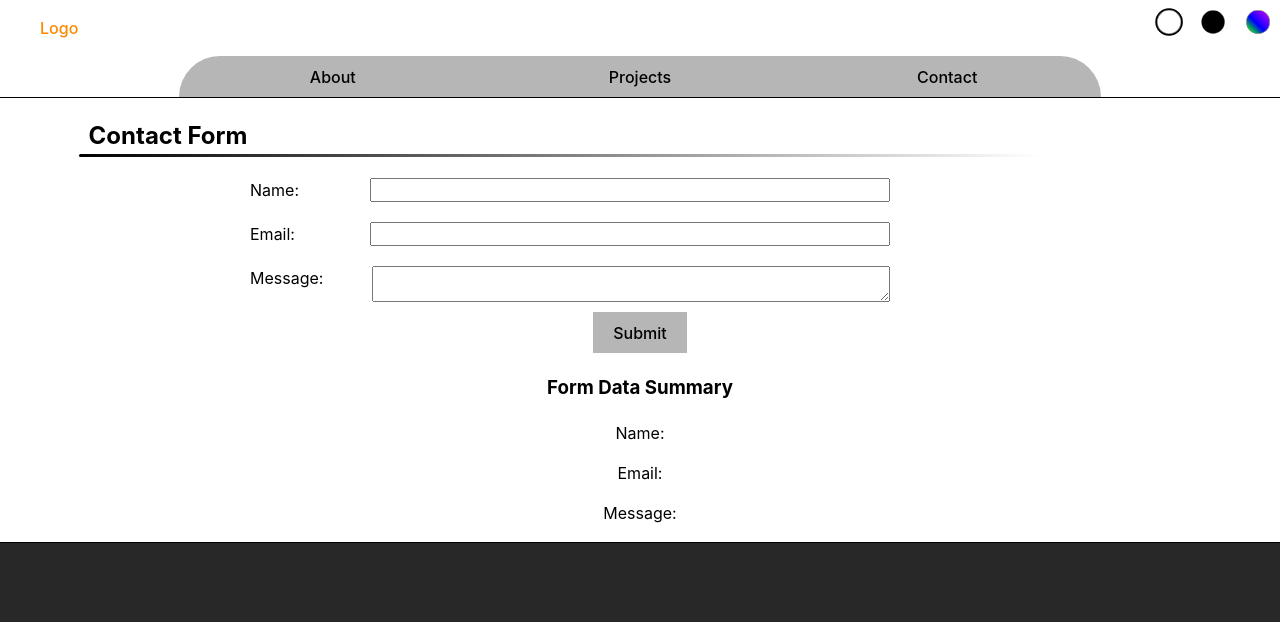
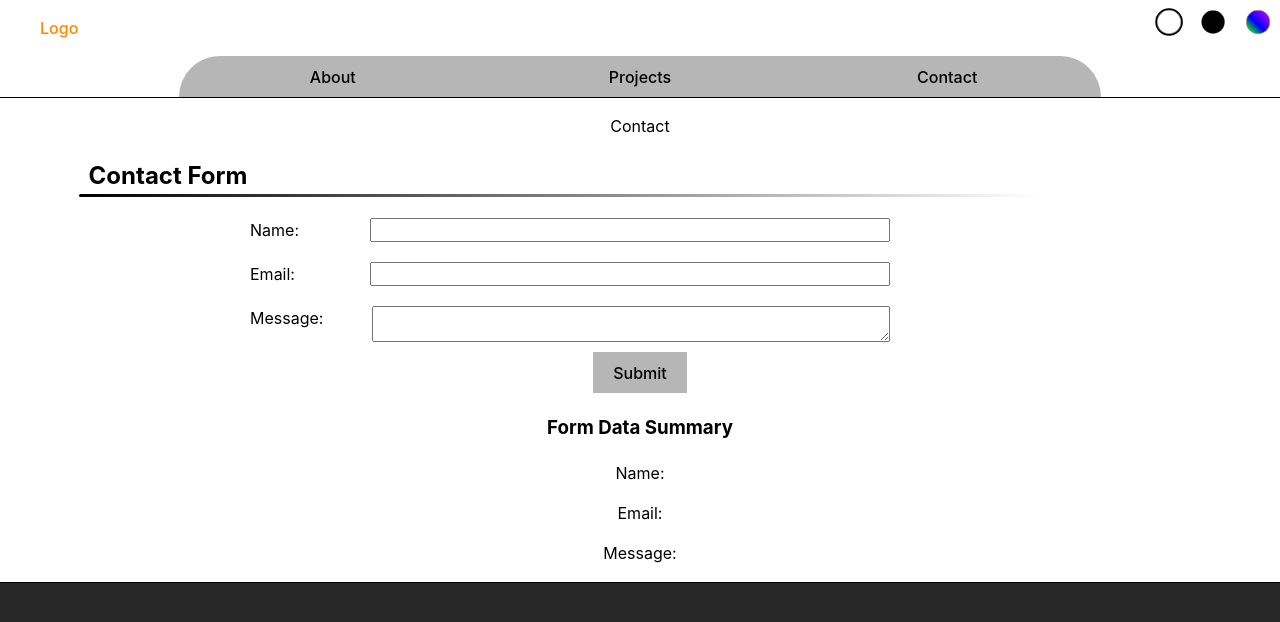
Before and after one commit to InternetKungen/vite-profile-page, a React (Vite) app: page /contact in a window 1280 px wide. Shown: the top 622 px of the page. Built offline with nearby package versions, Linux system fonts and the light colour scheme.

Commit message:
README and translation comment

```diff
--- a/src/views/Contact.jsx
+++ b/src/views/Contact.jsx
@@ -5,6 +5,7 @@ import ContactForm from '../components/ContactForm/ContactForm';
 function Contact() {
   return (
     <div>
+        <p>Contact</p>
       <Title title="Contact Form" />
       <ContactForm />
     </div>
```
Also changed, not shown: 1 other file (tests, documents, lock files or other folders).
